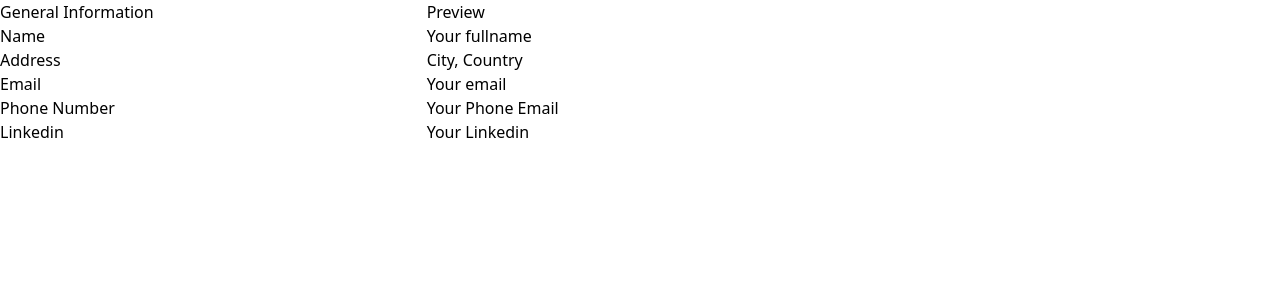
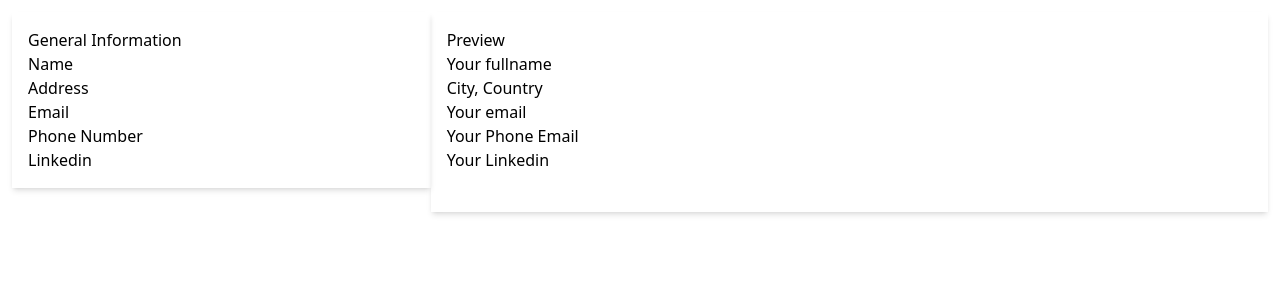
Before and after one commit to edememediong1/CV-Builder-v1, a React (Vite) app: page / in a window 1280 px wide. Shown: the top 300 px of the page. Built offline with nearby package versions, Linux system fonts and the light colour scheme.

Commit message:
adding styling to the main structure

```diff
--- a/src/App.jsx
+++ b/src/App.jsx
@@ -51,11 +51,11 @@ function App() {
 
   return (
     <div>
-       <main className="flex justify-center">
-        <div className="w-1/3">
+       <main className=" flex-cols space-y-6 p-3 md:flex justify-center">
+        <div className=" w-full md:w-1/3 shadow-md p-4">
           <SideBar handleInputChange={handleInputChange} cvData={cvData} />
         </div>
-        <div className="w-2/3">
+        <div className="w-full md:w-2/3 shadow-md p-4">
           <Preview cvData={cvData}/>
         </div>
        </main>
```
